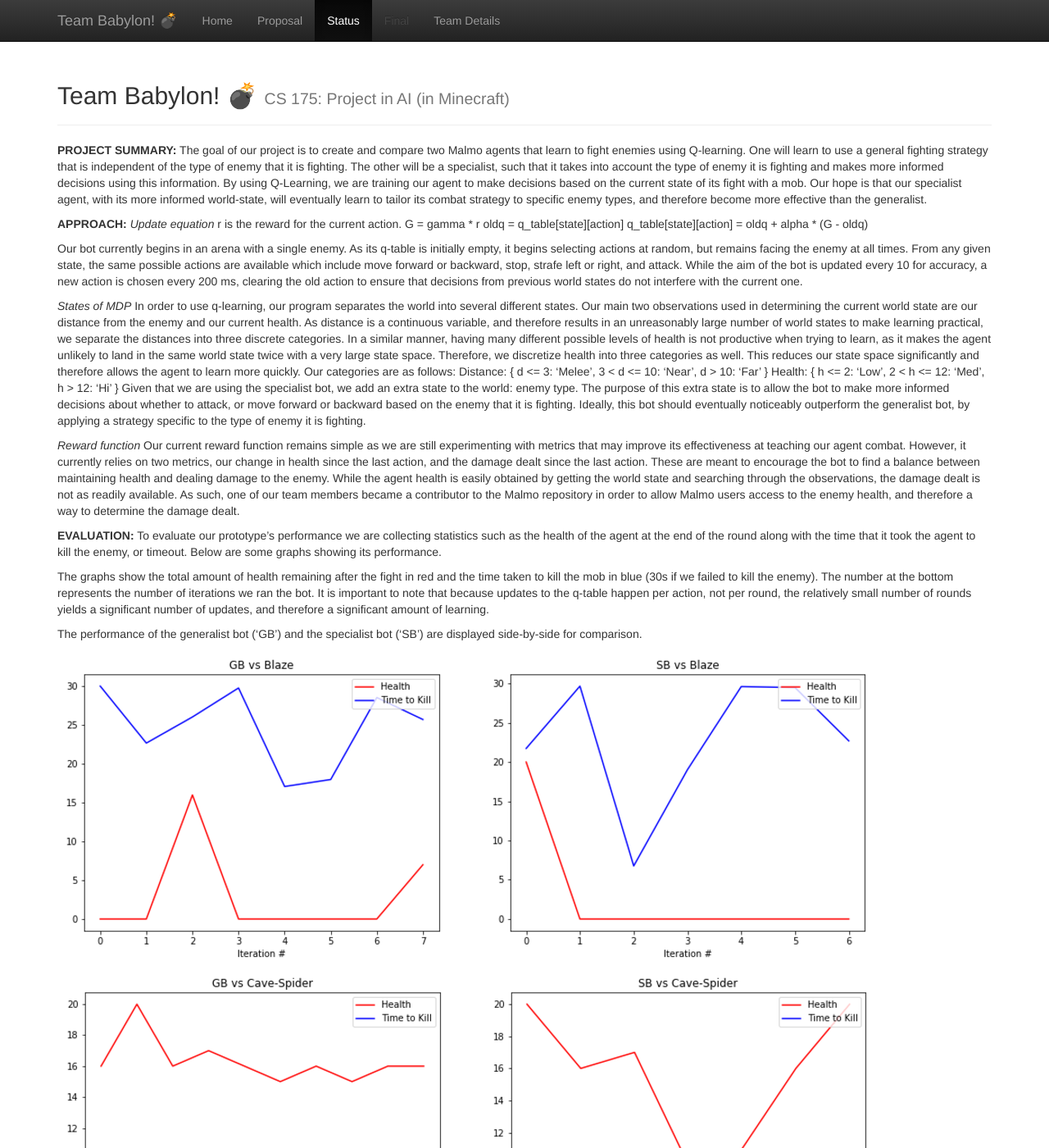
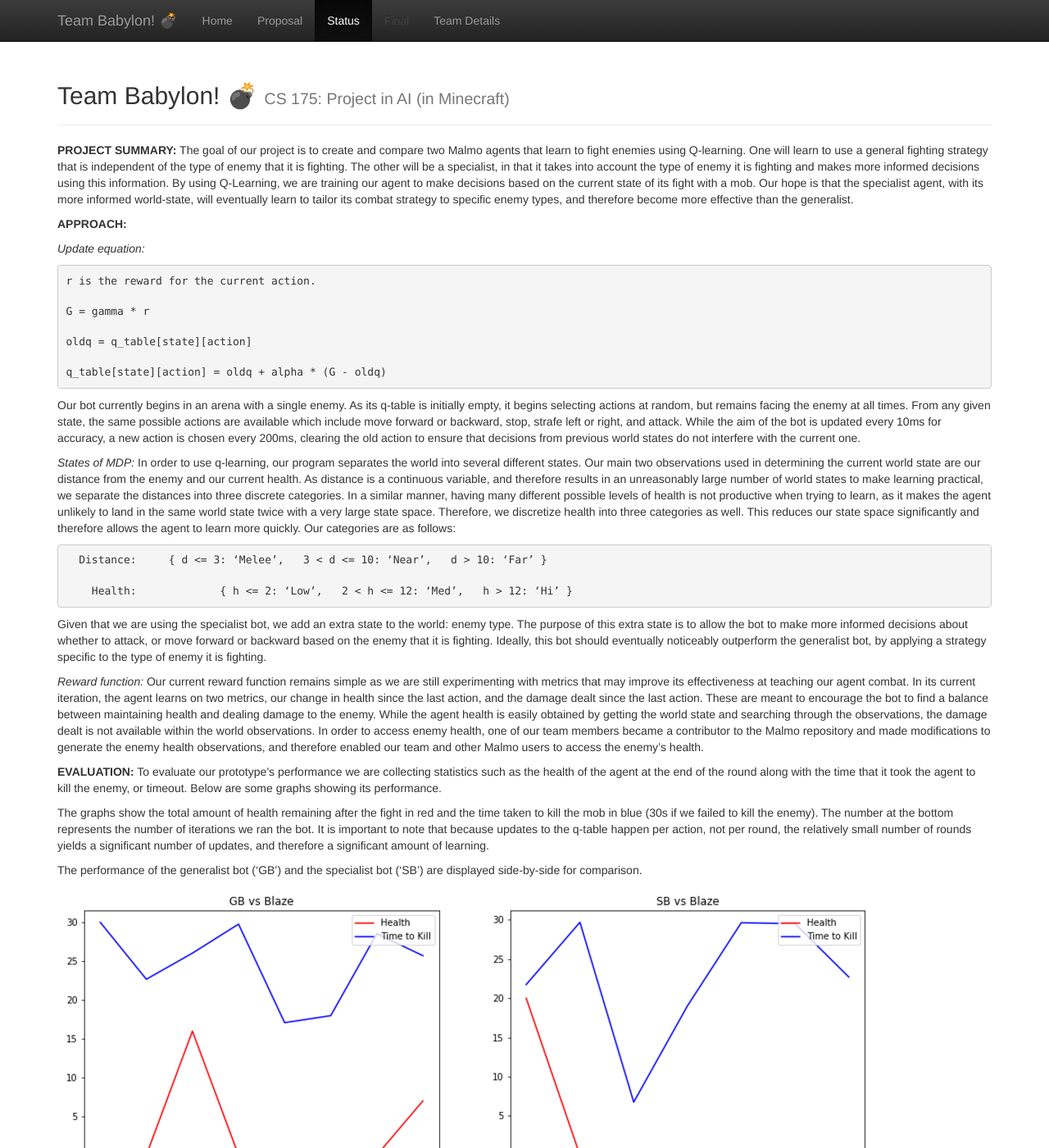
Before and after one commit to StStevens/TeamBabylon, a Jekyll site: the page built from docs/status.md, in a window 1280 px wide and 1400 px high. Shown: the whole window at 82% size. Built offline with Jekyll 4.4.1, drawn with Linux system fonts in a browser that asks for light colours; some of the changed text lies outside the part shown.

Commit message:
Updated the Status.md doc with minor grammar/semantics

```diff
--- a/GeneralBot.py
+++ b/GeneralBot.py
@@ -89,7 +89,7 @@ class GeneralBot:
     def calc_reward(self, time_taken, healthDelta, damageDelta):
         reward = 0
         reward += damageDelta * 10
-        reward += healthDelta * 10
+        reward += healthDelta * 3
         return reward
 
     def update_q_table(self, tau, S, A, R, T):
--- a/SpecialistBot.py
+++ b/SpecialistBot.py
@@ -61,7 +61,7 @@ class SpecialistBot(GeneralBot):
 
 def main():
     sys.stdout = os.fdopen(sys.stdout.fileno(), 'w', 0)  # flush print output immediately
-    SB = SpecialistBot()
+    SB = SpecialistBot("sb_qtable.p")
     agent_host = MalmoPython.AgentHost()
 
     try:
--- a/docs/status.md
+++ b/docs/status.md
@@ -4,25 +4,35 @@ title:  Status
 ---
 
 **PROJECT SUMMARY:**
-The goal of our project is to create and compare two Malmo agents that learn to fight enemies using Q-learning. One will learn to use a general fighting strategy that is independent of the type of enemy that it is fighting. The other will be a specialist, such that it takes into account the type of enemy it is fighting and makes more informed decisions using this information. By using Q-Learning, we are training our agent to make decisions based on the current state of its fight with a mob. Our hope is that our specialist agent, with its more informed world-state, will eventually learn to tailor its combat strategy to specific enemy types, and therefore become more effective than the generalist.
+The goal of our project is to create and compare two Malmo agents that learn to fight enemies using Q-learning. One will learn to use a general fighting strategy that is independent of the type of enemy that it is fighting. The other will be a specialist, in that it takes into account the type of enemy it is fighting and makes more informed decisions using this information. By using Q-Learning, we are training our agent to make decisions based on the current state of its fight with a mob. Our hope is that the specialist agent, with its more informed world-state, will eventually learn to tailor its combat strategy to specific enemy types, and therefore become more effective than the generalist.
 
 **APPROACH:**
-*Update equation*
+
+*Update equation:*
+
 	r is the reward for the current action.
+
 	G = gamma * r
+
 	oldq = q_table[state][action]
+
 	q_table[state][action] = oldq + alpha * (G - oldq)
 
-Our bot currently begins in an arena with a single enemy. As its q-table is initially empty, it begins selecting actions at random, but remains facing the enemy at all times. From any given state, the same possible actions are available which include move forward or backward, stop, strafe left or right, and attack. While the aim of the bot is updated every 10 for accuracy, a new action is chosen every 200 ms, clearing the old action to ensure that decisions from previous world states do not interfere with the current one.
 
-*States of MDP*
+Our bot currently begins in an arena with a single enemy. As its q-table is initially empty, it begins selecting actions at random, but remains facing the enemy at all times. From any given state, the same possible actions are available which include move forward or backward, stop, strafe left or right, and attack. While the aim of the bot is updated every 10ms for accuracy, a new action is chosen every 200ms, clearing the old action to ensure that decisions from previous world states do not interfere with the current one.
+
+*States of MDP:*
 In order to use q-learning, our program separates the world into several different states. Our main two observations used in determining the current world state are our distance from the enemy and our current health. As distance is a continuous variable, and therefore results in an unreasonably large number of world states to make learning practical, we separate the distances into three discrete categories. In a similar manner, having many different possible levels of health is not productive when trying to learn, as it makes the agent unlikely to land in the same world state twice with a very large state space. Therefore, we discretize health into three categories as well. This reduces our state space significantly and therefore allows the agent to learn more quickly. Our categories are as follows:
+
       Distance:	{ d <= 3: ‘Melee’,   3 < d <= 10: ‘Near’,   d > 10: ‘Far’ }
+
 	    Health:		{ h <= 2: ‘Low’,   2 < h <= 12: ‘Med’,   h > 12: ‘Hi’ }
+
+
 Given that we are using the specialist bot, we add an extra state to the world: enemy type. The purpose of this extra state is to allow the bot to make more informed decisions about whether to attack, or move forward or backward based on the enemy that it is fighting. Ideally, this bot should eventually noticeably outperform the generalist bot, by applying a strategy specific to the type of enemy it is fighting.
 
-*Reward function*
-Our current reward function remains simple as we are still experimenting with metrics that may improve its effectiveness at teaching our agent combat. However, it currently relies on two metrics, our change in health since the last action, and the damage dealt since the last action. These are meant to encourage the bot to find a balance between maintaining health and dealing damage to the enemy. While the agent health is easily obtained by getting the world state and searching through the observations, the damage dealt is not as readily available. As such, one of our team members became a contributor to the Malmo repository in order to allow Malmo users access to the enemy health, and therefore a way to determine the damage dealt.
+*Reward function:*
+Our current reward function remains simple as we are still experimenting with metrics that may improve its effectiveness at teaching our agent combat. In its current iteration, the agent learns on two metrics, our change in health since the last action, and the damage dealt since the last action. These are meant to encourage the bot to find a balance between maintaining health and dealing damage to the enemy. While the agent health is easily obtained by getting the world state and searching through the observations, the damage dealt is not available within the world observations. In order to access enemy health, one of our team members became a contributor to the Malmo repository and made modifications to generate the enemy health observations, and therefore enabled our team and other Malmo users to access the enemy's health.
 
 
 **EVALUATION:**
```
Also changed, not shown: other parts of docs/status.md (+1 -1 lines).
